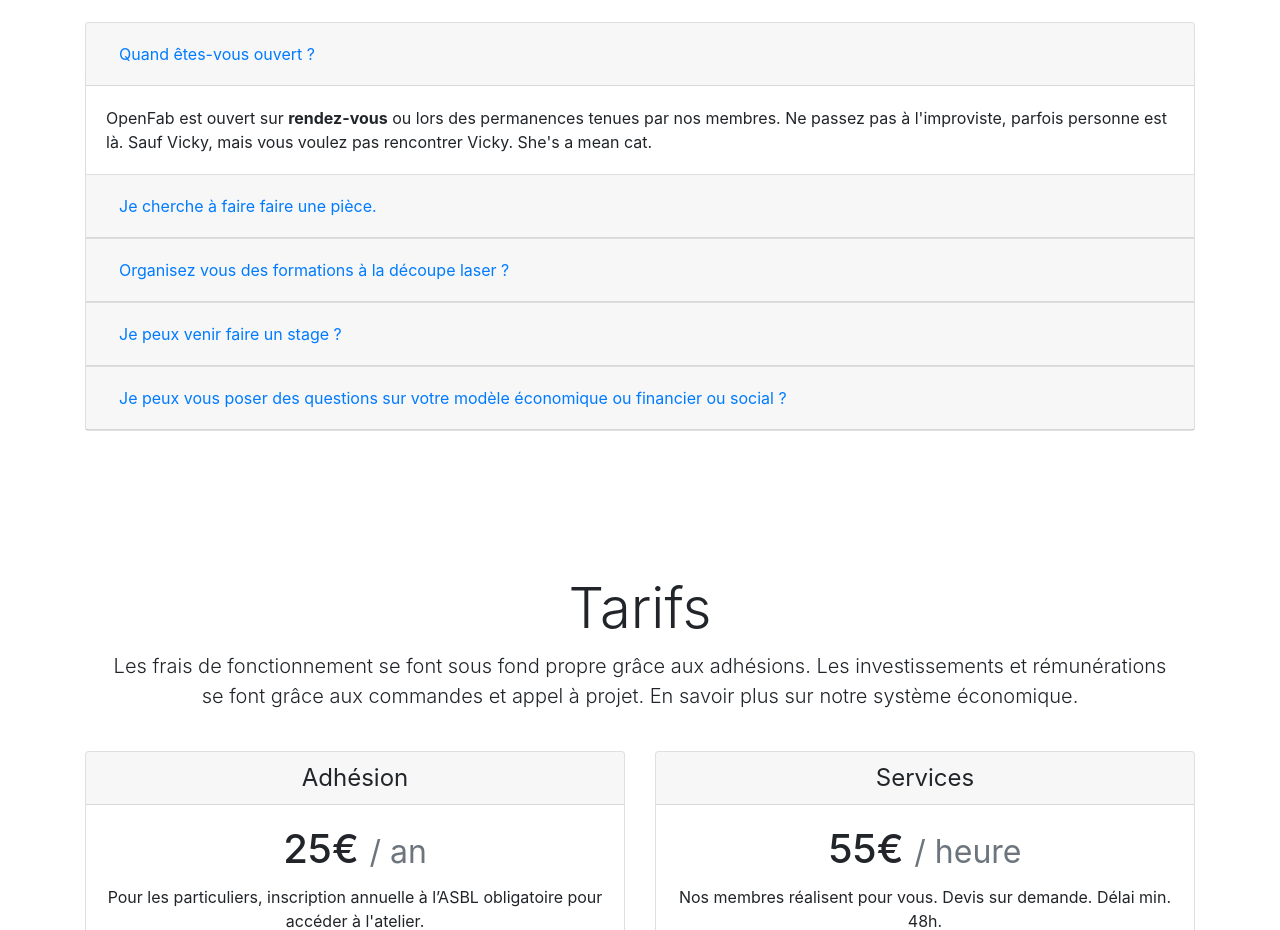
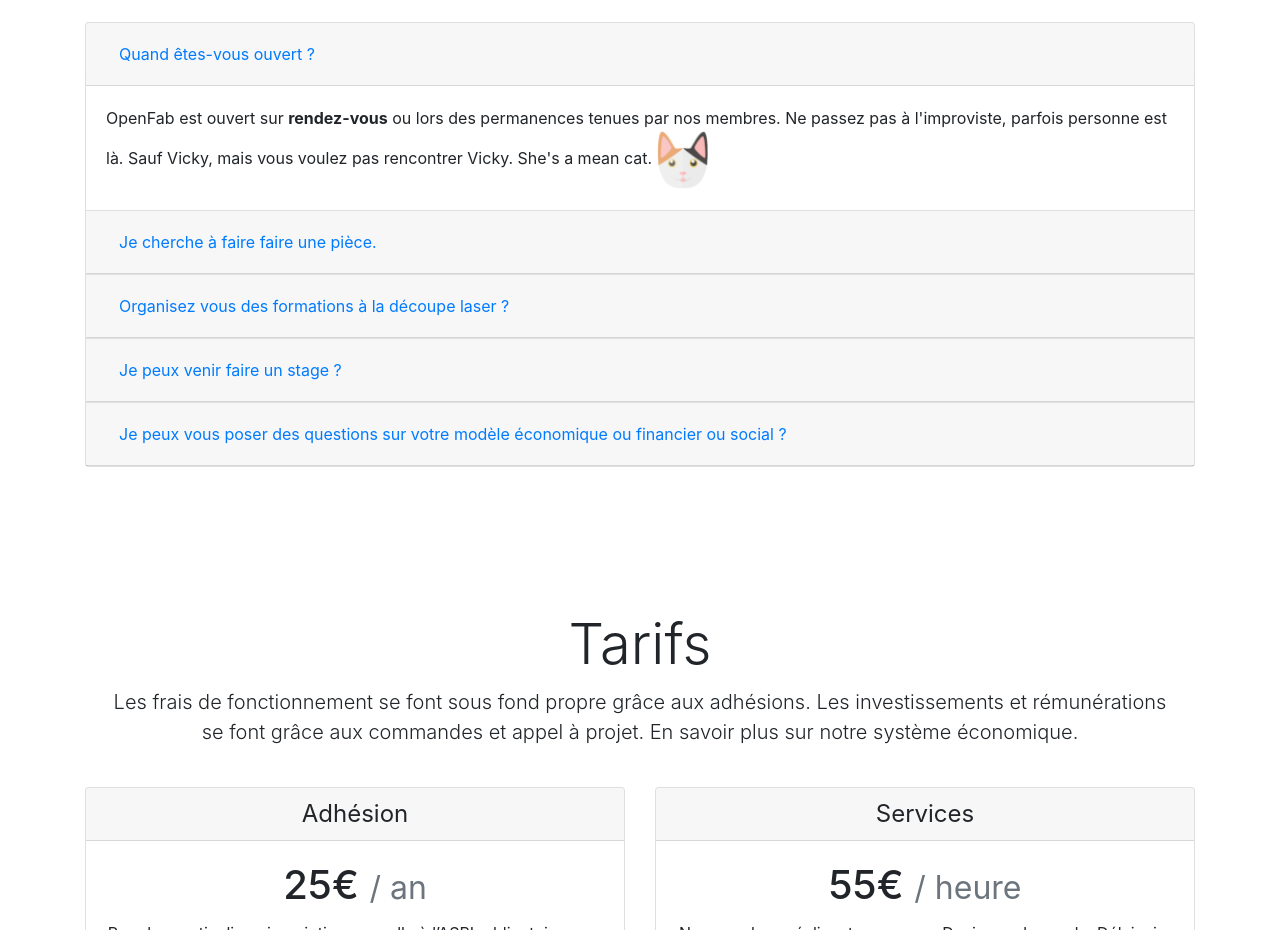
Before and after one commit to openfab-lab/openfab-website, a plain HTML site: page index.html in a window 1280 px wide. Shown: the part 1200-2130 px from the top of the page. Drawn offline with nearby package versions, Linux system fonts and the light colour scheme.

Commit message:
playing with html img

```diff
--- a/index.html
+++ b/index.html
@@ -102,7 +102,7 @@
 
                     <div id="collapseOne" class="collapse show" aria-labelledby="headingOne" data-parent="#accordionExample">
                       <div class="card-body">
-                        OpenFab est ouvert sur <strong>rendez-vous</strong> ou lors des permanences tenues par nos membres. Ne passez pas à l'improviste, parfois personne est là. Sauf Vicky, mais vous voulez pas rencontrer Vicky. She's a mean cat. <img src="'/img/cat-set.png'" alt="" />
+                        OpenFab est ouvert sur <strong>rendez-vous</strong> ou lors des permanences tenues par nos membres. Ne passez pas à l'improviste, parfois personne est là. Sauf Vicky, mais vous voulez pas rencontrer Vicky. She's a mean cat. <img src="/img/cat-set.png" alt="" height="60">
                       </div>
                     </div>
                   </div>
```
